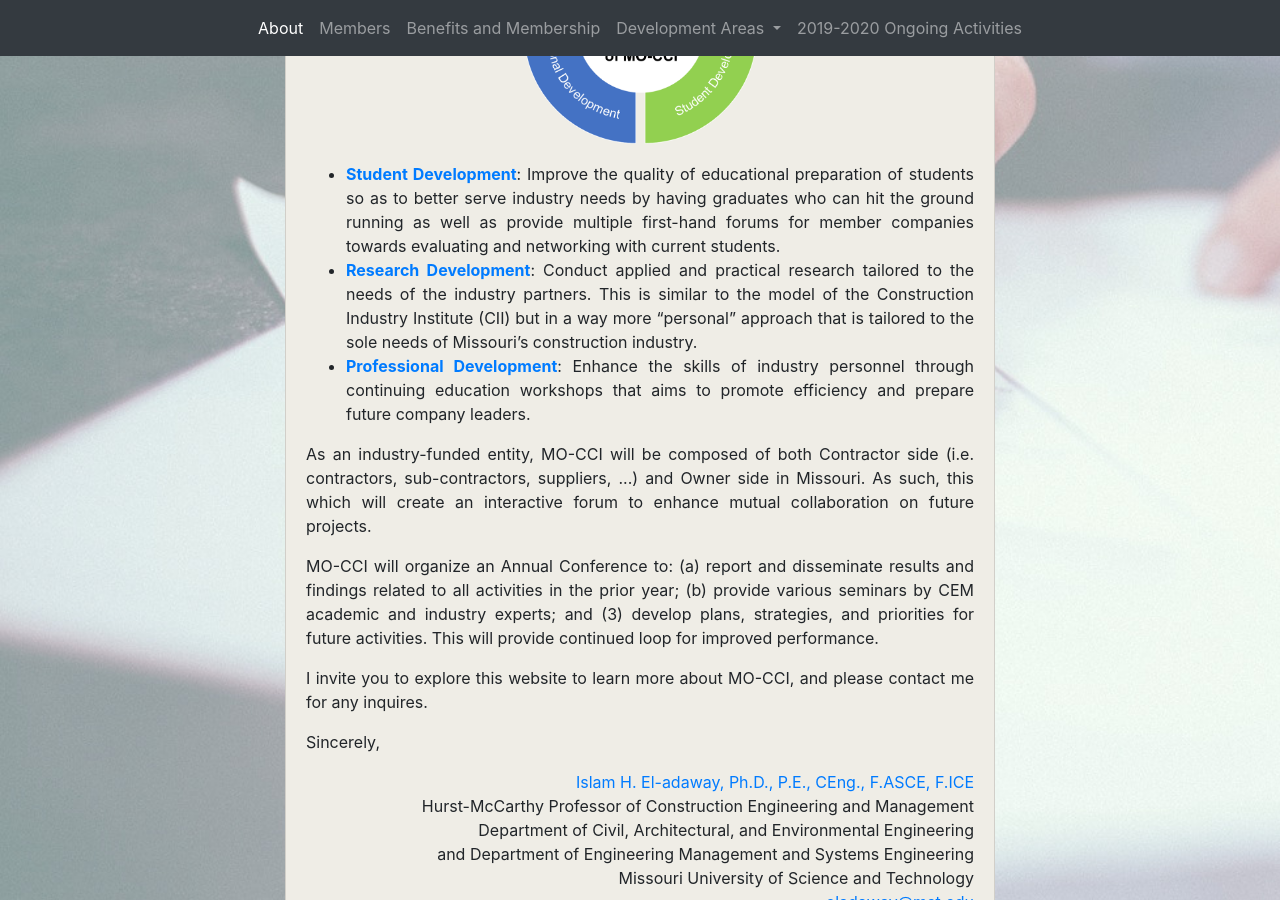
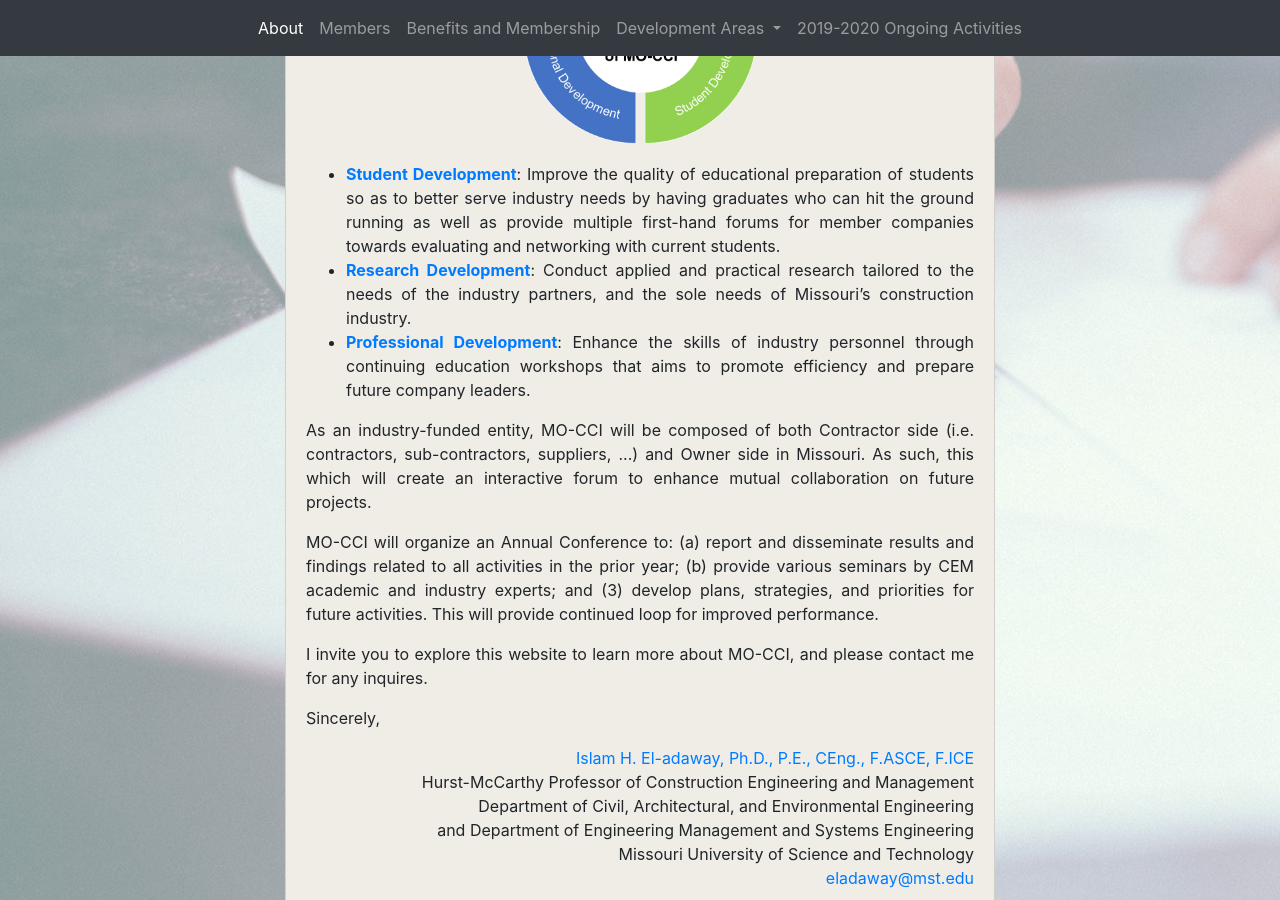
Before and after one commit to gassergalalali/MO-CCI-Website, a Jekyll site: the page built from about.md, in a window 1280 px wide and 900 px high, scrolled down 570 px. Built offline with Jekyll 4.4.1, drawn with Linux system fonts in a browser that asks for light colours.

Commit message:
removed CII

```diff
--- a/about.md
+++ b/about.md
@@ -23,7 +23,7 @@ link_name: About
                         <a href="{{ '/student_development.html' | relative_url }}"><b>Student Development</b></a>: Improve the quality of educational preparation of students so as to better serve industry needs by having graduates who can hit the ground running as well as provide multiple first-hand forums for member companies towards  evaluating and networking with current students.
                     </li>
                     <li>
-                        <a href="{{ '/research_development.html' | relative_url }}"><b>Research Development</b></a>: Conduct applied and practical research tailored to the needs of the industry partners. This is similar to the model of the Construction Industry         Institute (CII) but in a way more “personal” approach that is tailored to the sole needs of Missouri’s construction industry.
+                        <a href="{{ '/research_development.html' | relative_url }}"><b>Research Development</b></a>: Conduct applied and practical research tailored to the needs of the industry partners, and the sole needs of Missouri’s construction industry.
                     </li>
                     <li>
                         <a href="{{ '/professional_development.html' | relative_url }}"><b>Professional Development</b></a>: Enhance the skills of industry personnel through continuing education workshops that aims to promote efficiency and prepare future company leaders.
```
